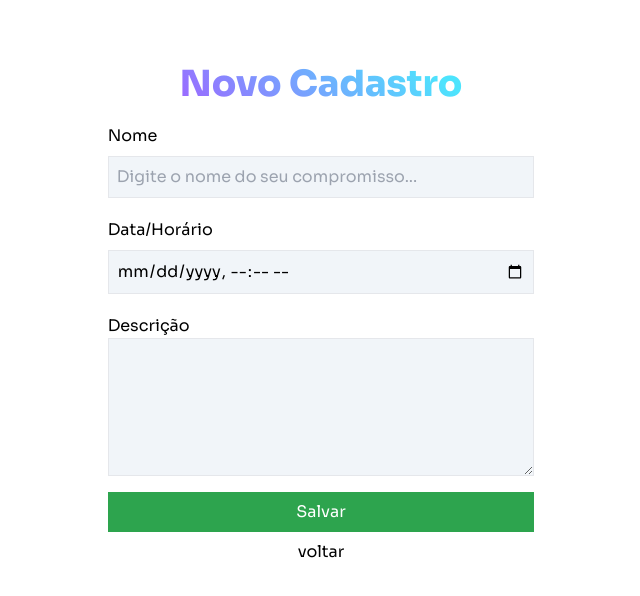
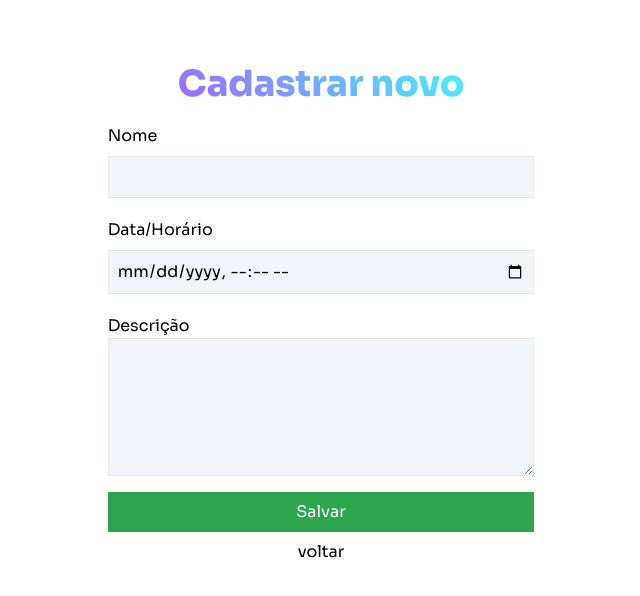
Before and after one commit to Vittor-Emanoel/agenda, a React (Vite) app: page /new in a window 1280 px wide. Shown: the top 596 px of the page, without its empty margins (319-959 px from the left). Built offline with nearby package versions, Linux system fonts and the light colour scheme; no server answers.

Commit message:
add edit page

```diff
--- a/src/components/container/index.jsx
+++ b/src/components/container/index.jsx
@@ -1,16 +1,21 @@
 import moment from 'moment'
-import { useContext } from 'react'
+import { useContext, useEffect } from 'react'
 import { useNavigate } from 'react-router-dom'
 import { GlobalContext } from '../../contexts/globalContext'
 import Schedules from '../schedules'
 
 function Container() {
-  const { dados, handleClick } = useContext(GlobalContext)
+  const { dados, handleClick, fetchApi } = useContext(GlobalContext)
   const navigate = useNavigate()
 
   const handleEdit = (id) => {
     navigate(`/edit/${id}`)
   }
+
+  useEffect(() => {
+    fetchApi()
+  }, [])
+
   return (
     <div className="w-full max-h-min flex  justify-center ">
       <div className="flex w-1/3 h-64 mt-2 flex-col gap-6 overflow-auto">
--- a/src/components/form/index.jsx
+++ /dev/null
@@ -1,91 +0,0 @@
-import axios from 'axios'
-import { useContext } from 'react'
-import { Link, useNavigate } from 'react-router-dom'
-import { GlobalContext } from '../../contexts/globalContext'
-import CustomInput from '../input-component'
-
-function Form({ title }) {
-  const navigate = useNavigate()
-
-  const { date, setName, setDate, setDescription, description, name } =
-    useContext(GlobalContext)
-
-  const hoToBack = () => {
-    navigate('/')
-  }
-
-  const handlePost = async (e) => {
-    e.preventDefault()
-    try {
-      await axios.post('https://api-todo-sigma.vercel.app/agendamentos', {
-        name: name,
-        date: date,
-        description: description,
-      })
-      await hoToBack()
-    } catch (error) {
-      console.log(error)
-    }
-  }
-
-  return (
-    <div className="w-1/3 flex flex-col m-auto mt-16 ">
-      <h1 className="font-extrabold text-4xl bg-transparent text-transparent bg-clip-text text-center mb-5">
-        {title}
-      </h1>
-
-      <form className="flex flex-col">
-        <label htmlFor="">Nome</label>
-        {/*
-        <small role="alert" className="text-red-500">
-          campo obrigatório
-        </small> */}
-
-        <CustomInput
-          type="text"
-          value={name}
-          onChange={(e) => setName(e.target.value)}
-        />
-
-        {/* <small role="alert" className="text-red-500">
-          {' '}
-          campo obrigatório
-        </small> */}
-
-        <label htmlFor="">Data/Horário</label>
-        <CustomInput
-          type={'datetime-local'}
-          value={date}
-          onChange={(e) => setDate(e.target.value)}
-        />
-
-        {/* <small role="alert" className="text-red-500">
-          {' '}
-          campo obrigatório
-        </small> */}
-
-        <label htmlFor="">Descrição</label>
-        <textarea
-          className="border bg-slate-100 p-2"
-          cols="30"
-          rows="5"
-          value={description}
-          onChange={(e) => setDescription(e.target.value)}
-        ></textarea>
-        <button
-          type="submit"
-          className="mt-4  p-2 bg-button text-white"
-          onClick={handlePost}
-        >
-          Salvar
-        </button>
-
-        <Link to="/" className="text-center mt-2">
-          voltar
-        </Link>
-      </form>
-    </div>
-  )
-}
-
-export default Form
--- a/src/contexts/globalContext.jsx
+++ b/src/contexts/globalContext.jsx
@@ -8,13 +8,11 @@ export const GlobalContext = createContext({
   description: [],
   fetchApi: () => {},
   handleClick: () => {},
+  setDados: () => {},
 })
 
 export const GlobalProvider = ({ children }) => {
   const [dados, setDados] = useState([])
-  const [name, setName] = useState('')
-  const [date, setDate] = useState('')
-  const [description, setDescription] = useState('')
 
   const fetchApi = async () => {
     try {
@@ -47,12 +45,7 @@ export const GlobalProvider = ({ children }) => {
       value={{
         setDados,
         dados,
-        date,
-        setName,
-        setDate,
-        setDescription,
-        description,
-        name,
+
         handleClick,
         fetchApi,
       }}
--- a/src/pages/edit/index.jsx
+++ b/src/pages/edit/index.jsx
@@ -1,17 +1,16 @@
 import axios from 'axios'
-import moment from 'moment'
-import { useContext, useEffect } from 'react'
+import { useEffect, useState } from 'react'
 import { Link, useNavigate, useParams } from 'react-router-dom'
-import CustomInput from '../../components/input-component'
-import { GlobalContext } from '../../contexts/globalContext'
 
 function EditPage() {
+  const { id } = useParams()
   const navigate = useNavigate()
-  const { id } = useParams()
-  const { date, name, description, setName, setDate, setDescription } =
-    useContext(GlobalContext)
 
-  const findById = async (id) => {
+  const [name, setName] = useState('')
+  const [date, setDate] = useState('')
+  const [description, setDescription] = useState('')
+
+  const fetch = async () => {
     try {
       const { data } = await axios.get(
         `https://api-todo-sigma.vercel.app/agendamentos/${id}`
@@ -23,54 +22,53 @@ function EditPage() {
       console.log(error)
     }
   }
-  const hoToBack = () => {
+
+  const handleEdit = async (e) => {
+    e.preventDefault()
+    try {
+      const { data } = await axios.patch(
+        `https://api-todo-sigma.vercel.app/agendamentos/${id}`,
+        {
+          name: name,
+          date: date,
+          description: description,
+        }
+      )
+      await homeToBack()
+    } catch (err) {
+      console.log(err)
+    }
+  }
+
+  const homeToBack = () => {
     navigate('/')
   }
 
-  const handleEditPost = async (e) => {
-    e.preventDefault()
-    try {
-      const response = await axios.put(
-        `https://api-todo-sigma.vercel.app/agendamentos/${id}`
-      )
-      console.log(response)
-      await hoToBack()
-    } catch (error) {
-      console.log(error)
-    }
-  }
+  useEffect(() => {
+    fetch()
+  }, [])
 
-  useEffect(() => {
-    findById(id)
-  }, [id])
   return (
     <div className="w-1/3 flex flex-col m-auto mt-16 ">
       <h1 className="font-extrabold text-4xl bg-transparent text-transparent bg-clip-text text-center mb-5">
-        Editar Cadastro
+        Cadastrar novo
       </h1>
 
-      <form className="flex flex-col">
+      <form method="PATCH" className="flex flex-col">
         <label htmlFor="">Nome</label>
-        {/*
-      <small role="alert" className="text-red-500">
-        campo obrigatório
-      </small> */}
 
-        <CustomInput
+        <input
+          className="w-full p-2 mt-2 mb-5 bg-slate-100 border"
           type="text"
           value={name}
           onChange={(e) => setName(e.target.value)}
         />
 
-        {/* <small role="alert" className="text-red-500">
-        {' '}
-        campo obrigatório
-      </small> */}
-
         <label htmlFor="">Data/Horário</label>
-        <CustomInput
-          type={'datetime-local'}
-          value={moment(date).format('YYYY-MM-DDTHH:mm')}
+        <input
+          className="w-full p-2 mt-2 mb-5 bg-slate-100 border"
+          type="datetime-local"
+          value={date}
           onChange={(e) => setDate(e.target.value)}
         />
 
@@ -90,7 +88,7 @@ function EditPage() {
         <button
           type="submit"
           className="mt-4  p-2 bg-button text-white"
-          onClick={handleEditPost}
+          onClick={handleEdit}
         >
           Salvar
         </button>
--- a/src/pages/new/index.jsx
+++ b/src/pages/new/index.jsx
@@ -1,7 +1,91 @@
-import Form from '../../components/form'
+import axios from 'axios'
+import { useContext } from 'react'
+import { Link, useNavigate } from 'react-router-dom'
+import { GlobalContext } from '../../contexts/globalContext'
 
 function New() {
-  return <Form title="Novo Cadastro" />
+  const navigate = useNavigate()
+
+  const { date, setName, setDate, setDescription, description, name } =
+    useContext(GlobalContext)
+
+  const hoToBack = () => {
+    navigate('/')
+  }
+
+  const handlePost = async (e) => {
+    e.preventDefault()
+    try {
+      await axios.post('https://api-todo-sigma.vercel.app/agendamentos', {
+        name: name,
+        date: date,
+        description: description,
+      })
+
+      await hoToBack()
+    } catch (error) {
+      console.log(error)
+    }
+  }
+
+  return (
+    <div className="w-1/3 flex flex-col m-auto mt-16 ">
+      <h1 className="font-extrabold text-4xl bg-transparent text-transparent bg-clip-text text-center mb-5">
+        Cadastrar novo
+      </h1>
+
+      <form method="POST" className="flex flex-col">
+        <label htmlFor="">Nome</label>
+        {/*
+        <small role="alert" className="text-red-500">
+          campo obrigatório
+        </small> */}
+        <input
+          className="w-full p-2 mt-2 mb-5 bg-slate-100 border"
+          type="text"
+          value={name}
+          onChange={(e) => setName(e.target.value)}
+        />
+
+        {/* <small role="alert" className="text-red-500">
+          {' '}
+          campo obrigatório
+        </small> */}
+
+        <label htmlFor="">Data/Horário</label>
+        <input
+          className="w-full p-2 mt-2 mb-5 bg-slate-100 border"
+          type="datetime-local"
+          value={date}
+          onChange={(e) => setDate(e.target.value)}
+        />
+
+        {/* <small role="alert" className="text-red-500">
+          {' '}
+          campo obrigatório
+        </small> */}
+
+        <label htmlFor="">Descrição</label>
+        <textarea
+          className="border bg-slate-100 p-2"
+          cols="30"
+          rows="5"
+          value={description}
+          onChange={(e) => setDescription(e.target.value)}
+        ></textarea>
+        <button
+          type="submit"
+          className="mt-4  p-2 bg-button text-white"
+          onClick={handlePost}
+        >
+          Salvar
+        </button>
+
+        <Link to="/" className="text-center mt-2">
+          voltar
+        </Link>
+      </form>
+    </div>
+  )
 }
-
 export default New
```
